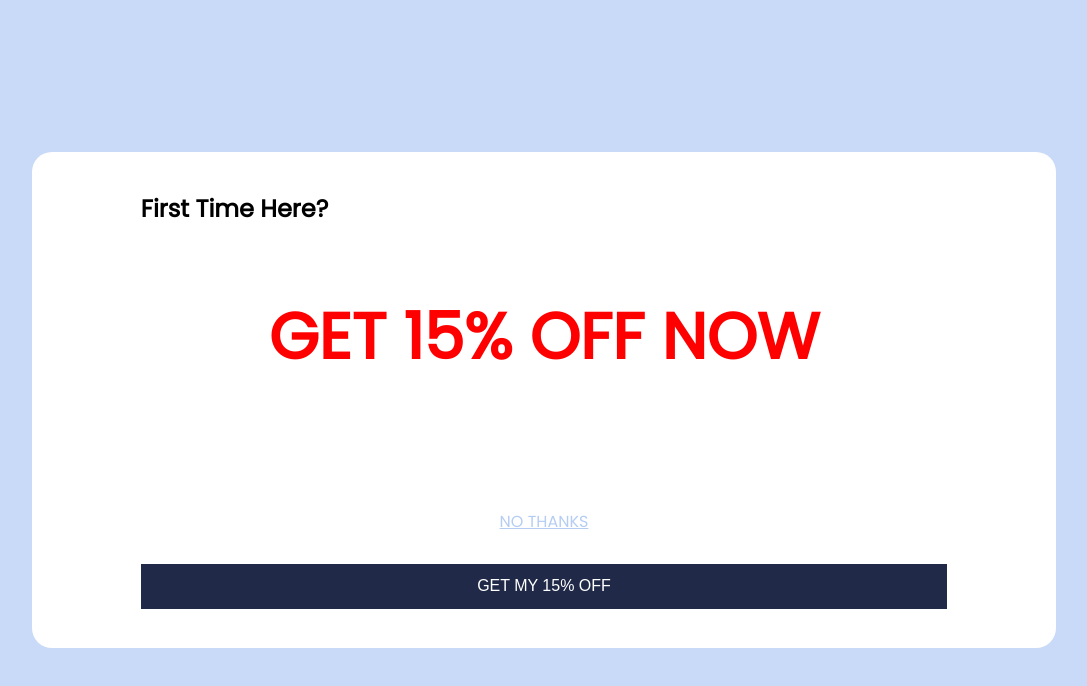
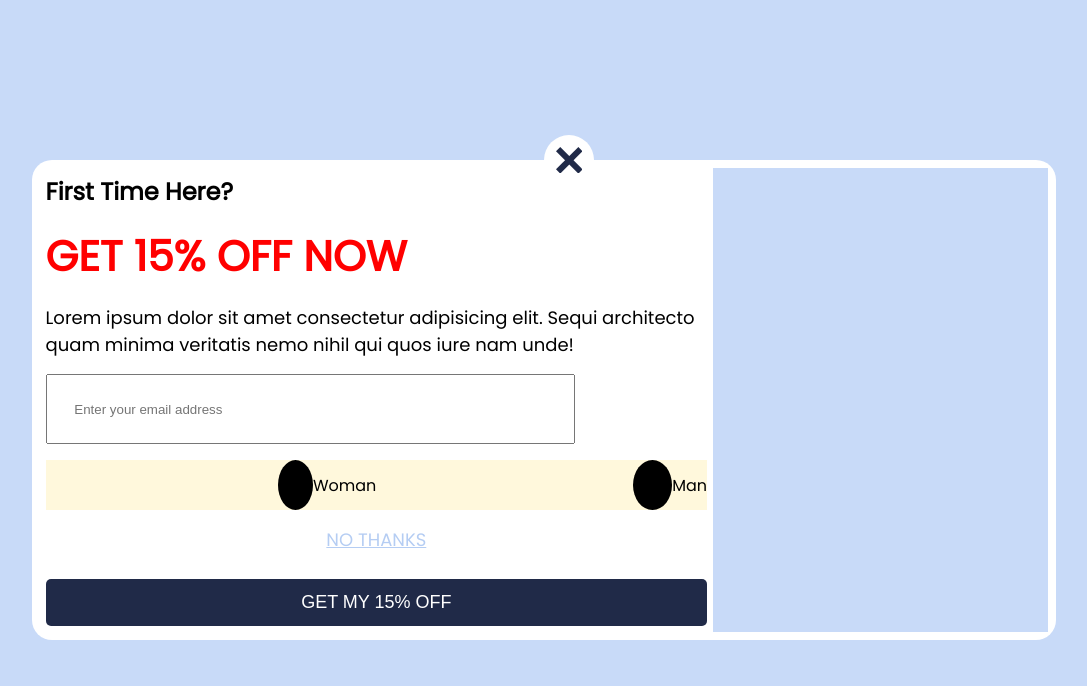
Before and after one commit to Jesuss27/Daily-UI-16-Pop-Up-Overlay, a plain HTML site: page index.html in a window 1280 px wide. Shown: the whole page, without its empty margins (96-1183 px from the left). Drawn offline with Linux system fonts and the light colour scheme; a web font is replaced by a local one.

Commit message:
Basic Styles

```diff
--- a/index.html
+++ b/index.html
@@ -15,14 +15,31 @@
 </head>
 <body>
     <div class="container">
+        <div class="exit-btn">
+            <svg xmlns="http://www.w3.org/2000/svg" width="26.614" height="26.614" viewBox="0 0 26.614 26.614">
+            <g id="Group_77" data-name="Group 77" transform="translate(-16730.165 -456.165)">
+              <line id="Line_40" data-name="Line 40" y2="31.638" transform="translate(16754.658 458.287) rotate(45)" fill="none" stroke="#202a48" stroke-width="6"/>
+              <line id="Line_41" data-name="Line 41" y1="31.638" transform="translate(16754.658 480.658) rotate(135)" fill="none" stroke="#202a48" stroke-width="6"/>
+            </g>
+          </svg>
+          </div>
         <div class="info-div">
             <h3>First Time Here?</h3>
             <h1>GET 15% OFF NOW</h1>
             <p class="main-text">Lorem ipsum dolor sit amet consectetur adipisicing elit. Sequi architecto quam minima veritatis nemo nihil qui quos iure nam unde!</p>
             <input type="email" class="email" placeholder="Enter your email address">
-            <div class="radio-wrapper">
-                <input type="radio" class="woman" >
-                <input type="radio" class="man">
+            <div class="radio-wrapper" id="gender">
+                <label class="gender-woman" for="gender-woman">
+                    <input type="radio" name="gender" id="radio" class="woman" >
+                    <div class="woman-btn"></div>
+                    <span>Woman</span>
+                </label>
+                <label class="gender" for="gender-man">
+                    <input type="radio" name="gender" id="radio" class="man" >
+                    <div class="man-btn"></div>
+                    <span>Man</span>
+                </label>
+
             </div>
             <div class="btn-wrapper">
                 <a href="#"><p>NO THANKS</p></a>
--- a/styles.css
+++ b/styles.css
@@ -18,19 +18,22 @@ body{
     align-items: center;
 }
 .container{
+    position:absolute;
     border-radius:20px;
     background:white;
     width:80%;
+    height:60vh;
     display: flex;
     flex-direction: column;
     justify-content: center;
     align-items:center;
-    padding:.5em;
 }
 .info-div{
+
     display: flex;
     flex-direction:column;
     justify-content: space-around;
+    padding:0.35em;
     height:60vh;
     width:80%;
 }
@@ -68,10 +71,112 @@ a{
 
 .discount-btn{
     width:100%;
-
     padding:1em;
     border:none;
+    border-radius:5px;
     outline:none;
     color:white;
     background:var(--blue-btn)
 }
+.exit-btn{
+    position:absolute;
+    top:-25px;
+    left:50%;
+    border-radius: 50%;
+    height:50px;
+    width:50px;
+    background:white;
+    display:flex;
+    justify-content: center;
+    align-items: center;
+    z-index:100;
+}
+svg{
+    display:flex;
+    justify-content: center;
+    align-items: center;
+}
+
+@media  screen and (min-width:420px) {
+    .container{
+        flex-direction:row;
+        padding:0.5em;
+    }
+    .info-div{
+
+    }
+    h1{
+        font-size:42px;
+        text-align: left;
+    }
+    .main-text{
+        display:flex;
+    }
+    .blue-bg{
+        display:flex;
+        position:relative;
+        height:100%;
+        width:40%;
+        background:var(--blue-bg)
+    }
+    p{
+        font-size:18px;
+    }
+    input{
+        display:block;
+    }
+  .email{
+        display:block;
+        height:70px;
+        width:80%;
+    }
+    .radio-wrapper{
+        display:flex;
+        justify-content: space-around;
+        align-items: center;
+        width:100%;
+        background:cornsilk
+    }
+
+    label{
+        display:flex;
+        align-items: center;
+        width:50%;
+    }
+    input[type=radio]{
+        height:100%;
+        width:100%;
+        opacity:0;
+    }
+    .woman-btn{
+        width:50px;
+        height:50px;
+        background:black;
+        border-radius:50%;
+        display:flex;
+        justify-content: center;
+        align-items: center;
+    }
+    .woman-btn::after{
+        content:"";
+        display: none;
+        width:25px;
+        height:25px;
+        border-radius:50%;
+        background-color: red;
+        z-index:500
+    }
+    .gender-woman:checked ~ .woman::after{
+        display:block;
+    }
+    .man-btn{
+        width:50px;
+        height:50px;
+        background:black;
+        border-radius:50%;
+    }
+
+
+
+
+}
```
